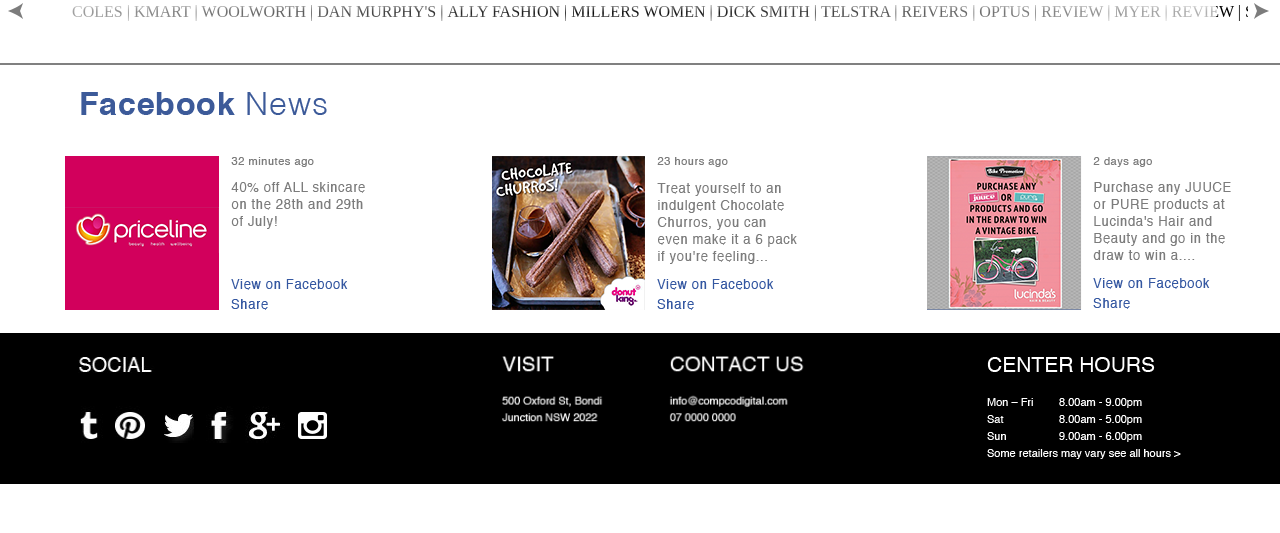
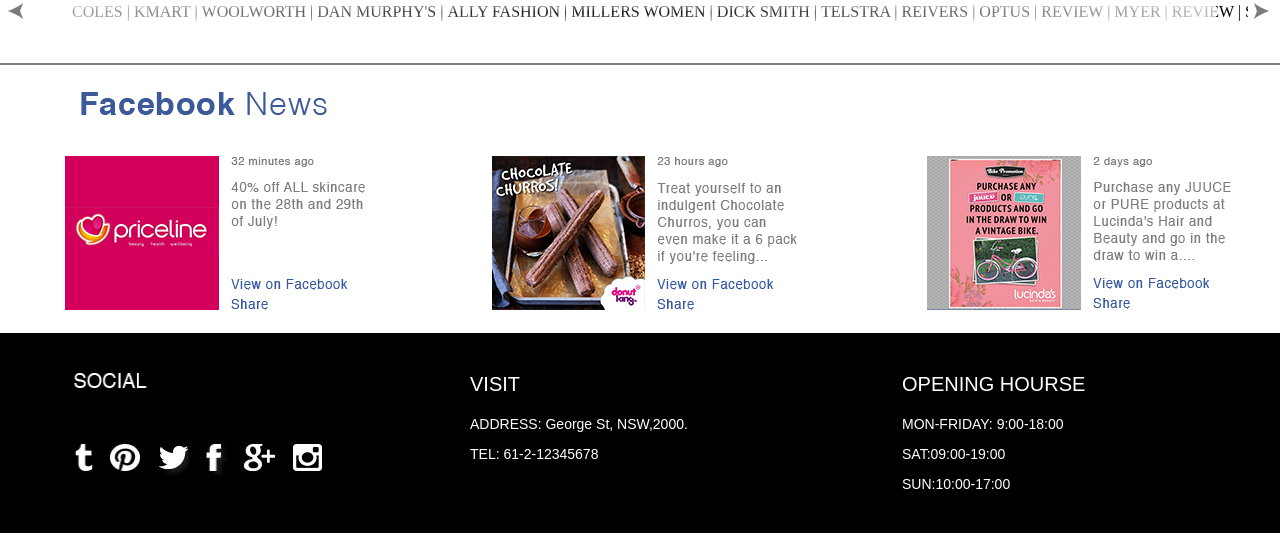
Before and after one commit to yiningtang/responsive-webpage, a plain HTML site: page index.html in a window 1280 px wide. Shown: the part 1447-1980 px from the top of the page. Before the commit the page ends 1931 px from the top, so only its background shows below. Drawn offline with nearby package versions, Linux system fonts and the light colour scheme; files whose address does not match are found by name.

Commit message:
added index.html

```diff
--- a/assets/css/main.css
+++ b/assets/css/main.css
@@ -328,9 +328,13 @@ background:#000000;}
 	justify-content:space-around;
 }
 .footerItem{
+
 	position:relative;
     width: 340px;
-    max-width: 340px;
+    height: 200px;
+    color:white;
+   /** max-width: 340px;
+  border:1px solid white;**/
 
 }
 
@@ -350,6 +354,20 @@ background:#000000;}
 	position:relative;
 
 
+
+}
+.footer-font{
+	padding-left: 1em;
+}
+.footer-font >p{
+	font-family: ‘Metrophobic’, Arial, serif; font-weight: 400;
+font-size: 14px;
+
+}
+.footer-font>.firstLine{
+	padding-top: 1em;font-family: ‘Metrophobic’, Arial, serif; font-weight: 400;
+font-size: 20px;
+
 }
 .footerItem img{
 	display: inline;
@@ -357,6 +375,7 @@ background:#000000;}
 max-width: 100%;
 }
 .left img{
+	margin-top: 1em;
 margin-left:5px;
 margin-bottom: 10px;
 }
--- a/index.html
+++ b/index.html
@@ -4,6 +4,7 @@
 <title>ONE-PAGE-WEB-DEMO</title>
  <meta name="viewport" content="width=device-width, initial-scale=1, maximum-scale=1.0, user-scalable=no">
  <link rel="stylesheet" href="assets/css/main.css">
+ <link href='https://fonts.googleapis.com/css?family=Montserrat:400,700' rel='stylesheet' type='text/css'>
  <link rel="stylesheet" href="https://maxcdn.bootstrapcdn.com/font-awesome/4.4.0/css/font-awesome.min.css">
 
 <script src="http://ajax.aspnetcdn.com/ajax/jquery/jquery-1.9.0.js"></script>
@@ -121,7 +122,7 @@ $(document).ready(function(){
 
 
 <footer id="footer" leftmargin="0" topmargin="0" marginwidth="0" marginheight="0">
-<div id="footerWrapper">
+<div id="footerWrapper" style="">
 <div class="footerItem left">
 
 
@@ -161,8 +162,8 @@ $(document).ready(function(){
 
 
 </div>
-<div class="footerItem"><img  src="assets/images/footer/footer_02.png"/></div>
-<div class="footerItem"><img  src="assets/images/footer/footer_03.png"/></div>
+<div class="footerItem footer-font"><p class="firstLine">VISIT<p><p> ADDRESS: George St, NSW,2000. </p><p> TEL: 61-2-12345678</p></div>
+<div class="footerItem footer-font"><p class="firstLine">OPENING HOURSE</p><p> MON-FRIDAY: 9:00-18:00</p><p>SAT:09:00-19:00</p><p>SUN:10:00-17:00</p></div>
 </div>
 </footer>
 
```
Also changed, not shown: assets/images/giftv.jpg (added), assets/images/hero_02.png, assets/images/hero_03.png, assets/images/retails/retail1.png, assets/images/retails/retail2.png, assets/images/retails/retail3.png, assets/images/store.jpg (added), 3 other files.
